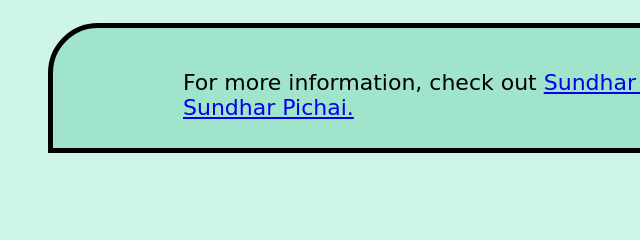
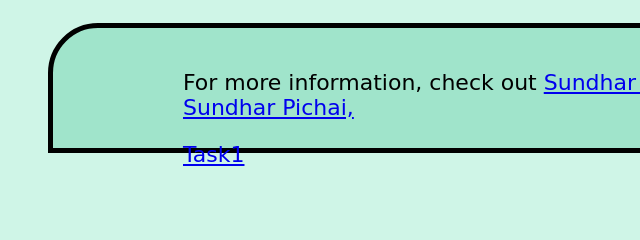
Before and after one commit to eshwarprasad01/sundhar-pichai, a plain HTML site: page index.html in a window 1280 px wide. Shown: the part 1819-2059 px from the top of the page, 60-700 px from the left. Drawn offline with Linux system fonts and the light colour scheme.

Commit message:
adding task1

```diff
--- a/index.html
+++ b/index.html
@@ -101,8 +101,8 @@
           >Sundhar Pichai (Wikipedia)</a
         >,
         <a href="https://youtu.be/WOJQPHhzEAE"
-          >Detailed video on Sundhar Pichai.</a
-        >
+          >Detailed video on Sundhar Pichai,</a
+        ><p id="task1"><a id="link" href="task1.html">Task1</a></p>
       </p>
     </div>
     <p id="copyright">© copyright</p>
```
